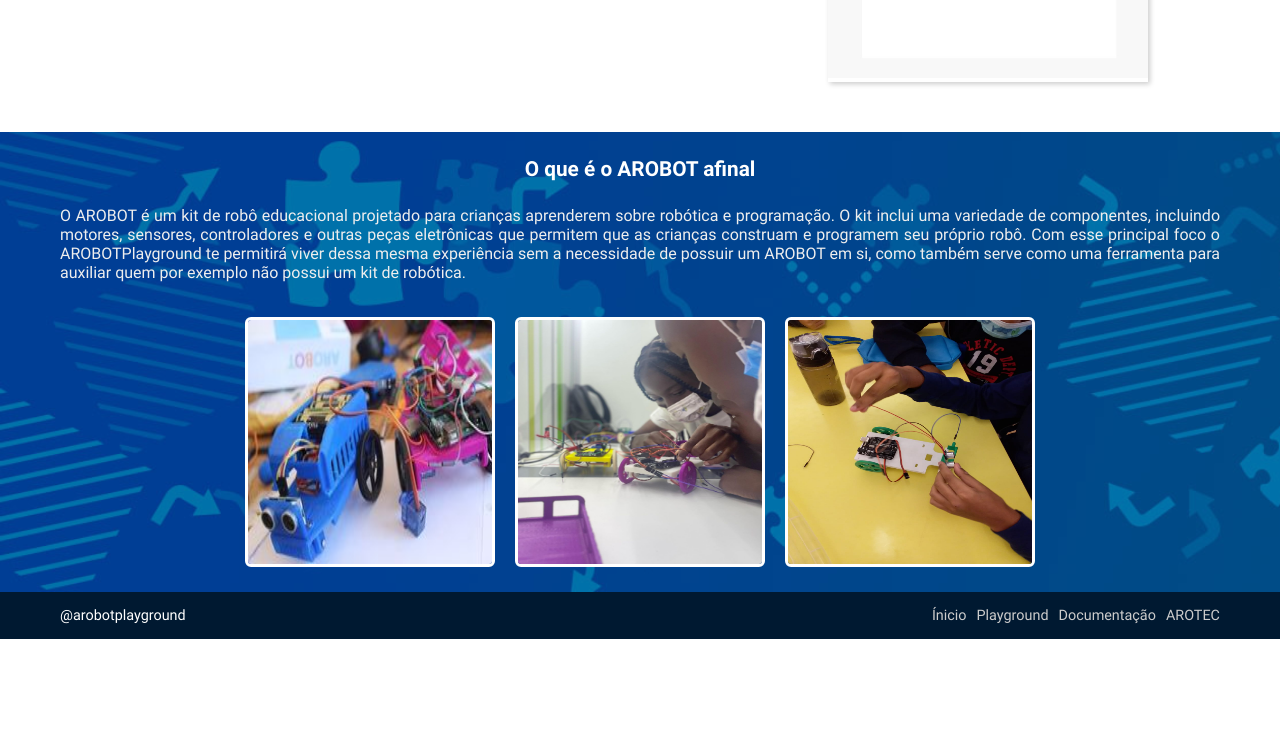
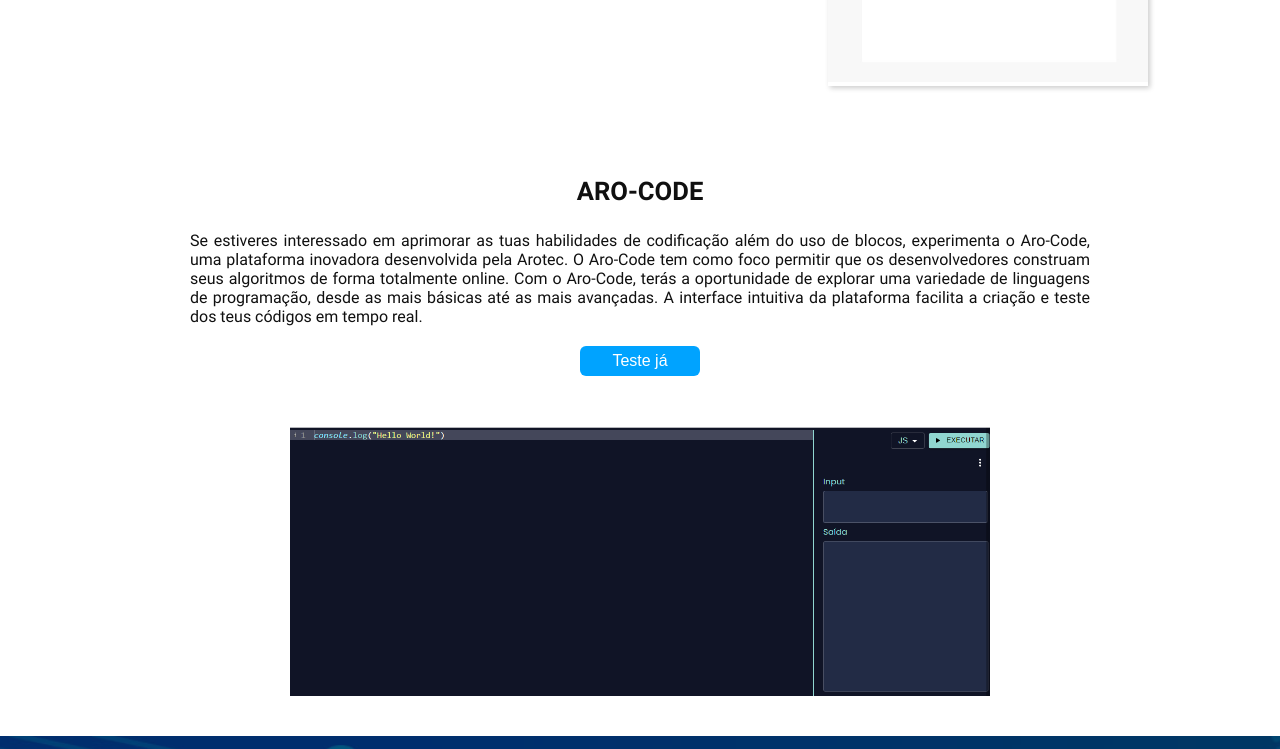
Before and after one commit to arotec-ao/playground-arobot, a Next.js app: page / in a window 1280 px wide. Shown: the part 1180-1929 px from the top of the page. Before the commit the page ends 1819 px from the top, so only its background shows below. Built offline with nearby package versions, Linux system fonts and the light colour scheme.

Commit message:
add aro-code, export, import project

```diff
--- a/pages/index.jsx
+++ b/pages/index.jsx
@@ -97,6 +97,25 @@
           </div>
         </div>
 
+        {/* ARO-CODE */}
+        <div className={HomeStyle.arocode}>
+          <div className={HomeStyle.areaContainer}>
+            <div className={HomeStyle.arocodeTitle}>ARO-CODE</div>
+            <div className={HomeStyle.arocodeContent}>
+              Se estiveres interessado em aprimorar as tuas habilidades de codificação
+              além do uso de blocos,
+              experimenta o Aro-Code, uma plataforma inovadora desenvolvida pela Arotec.
+              O Aro-Code tem como
+              foco permitir que os desenvolvedores construam seus algoritmos de forma
+              totalmente online.
+              Com o Aro-Code, terás a oportunidade de explorar uma variedade de linguagens
+              de programação, desde as mais básicas até as mais avançadas. A interface intuitiva da plataforma facilita a criação e teste dos teus códigos em tempo real.
+            </div>
+            <Button className={HomeStyle.arocodeButton} color="primary"><Link href='https://dev.arotec.ao' target='_blank'>Teste já</Link></Button>
+            <Image className={HomeStyle.arocodeImage} src='/images/aro-code.png' height='300' width='700' />
+          </div>
+        </div>
+
         {/* AROBOT Section */}
         <div id="arobot" className={HomeStyle.arobotSection}>
           <div className={HomeStyle.areaContainer}>
@@ -115,6 +134,8 @@
           </div>
 
         </div>
+
+
       </div>
 
       {/*Footer */}
@@ -128,6 +149,7 @@
               <Link href='/#'>Ínicio</Link>
               <Link href='/playground'>Playground</Link>
               <Link href='/docs'>Documentação</Link>
+              <Link href='https://dev.arotec.ao' target="_blank">ARO-CODE</Link>
               <Link href='https://arotec.ao' target="_blank">AROTEC</Link>
             </div>
           </div>
--- a/styles/modules/Home.module.css
+++ b/styles/modules/Home.module.css
@@ -178,7 +178,7 @@
 
 .hwTitleSection {
     font-weight: bold;
-    font-size: 1.4em;
+    font-size: 1.6em;
     text-transform: uppercase;
     margin-bottom: 25px;
 
@@ -191,8 +191,37 @@
     gap: 25px 0px;
 }
 
+/*ARO-CODE Section*/
+.arocode {
+    padding: 40px 0px;
+}
+
+.arocodeTitle {
+    font-weight: bold;
+    font-size: 1.6em;
+    text-align: center;
+    margin-bottom: 25px;
+}
+
+.arocodeContent {
+    max-width: 900px;
+    text-align: justify;
+    margin: 0px auto;
+}
+
+.arocodeImage {
+    margin: 0px auto;
+    display: block;
+}
+
+.arocodeButton {
+    margin: 20px auto;
+    display: block;
+}
 
 /*Arobot Section*/
+
+
 
 .arobotSection {
     padding: 25px 0px;
@@ -200,7 +229,7 @@
     background-size: cover;
     color: white;
     background-blend-mode: multiply;
-    background-color: #aaa;
+    background-color: #7e7e7e;
 }
 
 .arobotSectionTitle {
@@ -231,6 +260,8 @@
 }
 
 
+
+
 /*Rodapé*/
 
 
@@ -253,6 +284,7 @@
     margin-left: auto;
     display: flex;
     align-items: center;
+    flex-wrap: wrap;
 
     gap: 10px;
 }
@@ -279,6 +311,10 @@
 
 @media(max-width: 800px) {
 
+    .arocodeImage {
+        max-width: 100%;
+        height: auto;
+    }
 
     .headerContent {
         flex-wrap: wrap;
--- a/styles/modules/home.module.css
+++ b/styles/modules/home.module.css
@@ -178,7 +178,7 @@
 
 .hwTitleSection {
     font-weight: bold;
-    font-size: 1.4em;
+    font-size: 1.6em;
     text-transform: uppercase;
     margin-bottom: 25px;
 
@@ -191,8 +191,37 @@
     gap: 25px 0px;
 }
 
+/*ARO-CODE Section*/
+.arocode {
+    padding: 40px 0px;
+}
+
+.arocodeTitle {
+    font-weight: bold;
+    font-size: 1.6em;
+    text-align: center;
+    margin-bottom: 25px;
+}
+
+.arocodeContent {
+    max-width: 900px;
+    text-align: justify;
+    margin: 0px auto;
+}
+
+.arocodeImage {
+    margin: 0px auto;
+    display: block;
+}
+
+.arocodeButton {
+    margin: 20px auto;
+    display: block;
+}
 
 /*Arobot Section*/
+
+
 
 .arobotSection {
     padding: 25px 0px;
@@ -200,7 +229,7 @@
     background-size: cover;
     color: white;
     background-blend-mode: multiply;
-    background-color: #aaa;
+    background-color: #7e7e7e;
 }
 
 .arobotSectionTitle {
@@ -231,6 +260,8 @@
 }
 
 
+
+
 /*Rodapé*/
 
 
@@ -253,6 +284,7 @@
     margin-left: auto;
     display: flex;
     align-items: center;
+    flex-wrap: wrap;
 
     gap: 10px;
 }
@@ -279,6 +311,10 @@
 
 @media(max-width: 800px) {
 
+    .arocodeImage {
+        max-width: 100%;
+        height: auto;
+    }
 
     .headerContent {
         flex-wrap: wrap;
```
Also changed, not shown: components/pages/playground/playgroundArea.jsx (+136 -3 lines), styles/modules/playground/playgroundArea.module.css (+61 -0 lines), public/icons/settings.png (added), public/images/aro-code.png (added).
